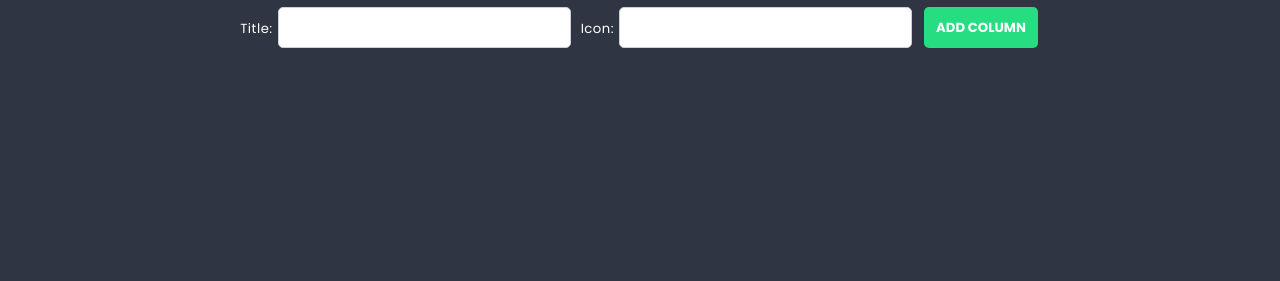
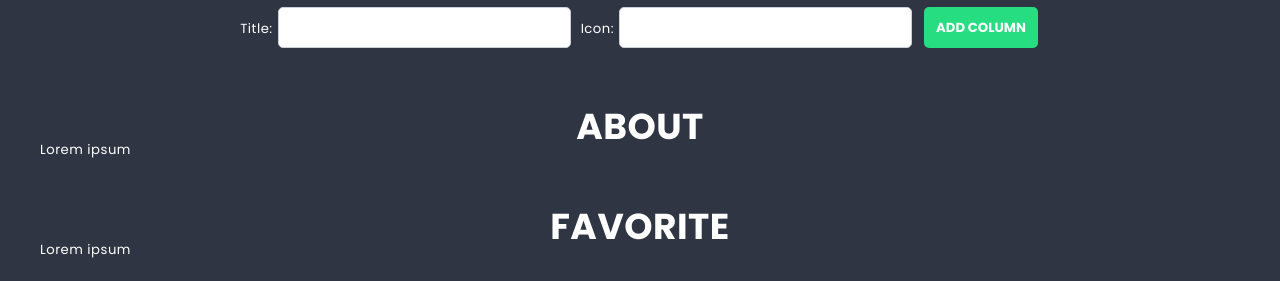
Before and after one commit to lukas1388/react-app, a React (Create React App) app: page / in a window 1280 px wide. Shown: the part 903-1184 px from the top of the page. Before the commit the page ends 973 px from the top, so only its background shows below. Built offline with nearby package versions, Linux system fonts and the light colour scheme.

Commit message:
Add new component Home, add to App components About, Favorite

```diff
--- a/src/App.js
+++ b/src/App.js
@@ -1,22 +1,20 @@
-import Hero from './components/Hero/Hero';
-import SearchForm from './components/SearchForm/SearchForm';
-import List from './components/List/List';
 import Container from './components/Container/Container';
 import NavBar from './components/NavBar/NavBar';
+import Home from './components/Home/Home';
+import Favorite from './components/Favorite/Favorite';
 import About from './components/About/About';
-import Favorite from './components/Favorite/Favorite';
 
-const App = () => {
+function App() {
   return (
     <main>
       <NavBar />
       <Container>
-        <Hero />
-        <SearchForm />
-        <List />
+        <Home />
+        <About />
+        <Favorite />
       </Container>
     </main>
   );
-};
+}
 
 export default App;
--- /dev/null
+++ b/src/components/Home/Home.js
@@ -0,0 +1,15 @@
+import Hero from "../Hero/Hero";
+import List from "../List/List";
+import SearchForm from "../SearchForm/SearchForm";
+
+const Home = () => {
+    return (
+        <>
+            <Hero />
+            <SearchForm />
+            <List />
+        </>
+    );
+};
+
+export default Home;
```
